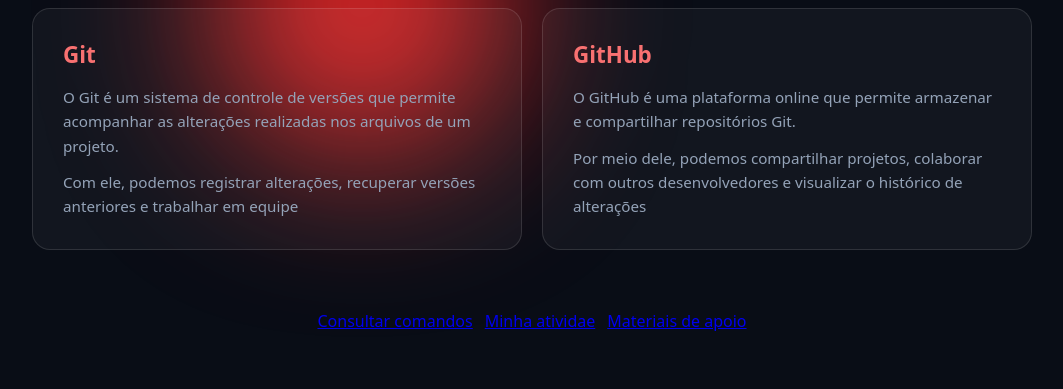
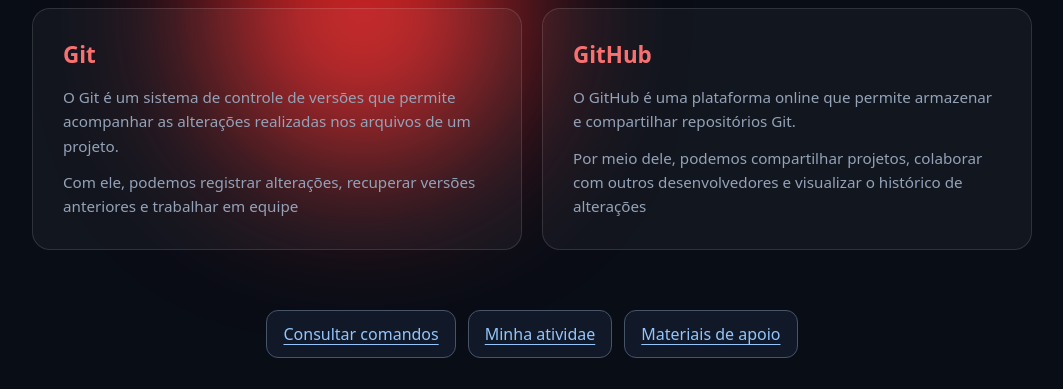
Before and after one commit to Ismaelvs16/ismael.PA, a plain HTML site: page index.html in a window 1280 px wide. Shown: the part 517-906 px from the top of the page, without its empty margins (108-1171 px from the left). Drawn offline with Linux system fonts and the light colour scheme.

Commit message:
colocando cores de fundo e cores nas letras e ajustando as bordas

```diff
--- a/style.css
+++ b/style.css
@@ -246,3 +246,15 @@ p {
     justify-content: center;
     gap: 12px;
   }
+
+  .menu-estudo a, .links-estudo, .rodape-estudo a {
+    color: #93c5fd;
+    text-underline-offset: 4px;
+  }
+
+  .menu-estudo a {
+    padding: 12px 16px;
+    border: 1px solid #475569;
+    border-radius: 12px;
+    background: #111827;
+  }
```
